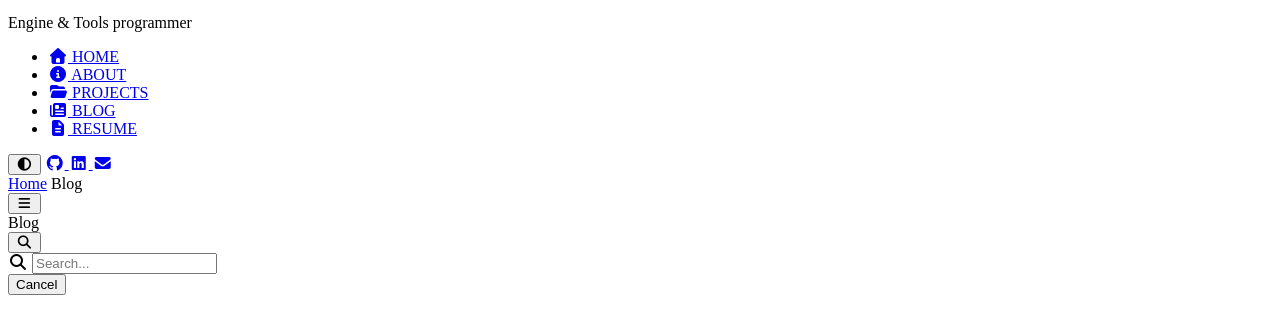
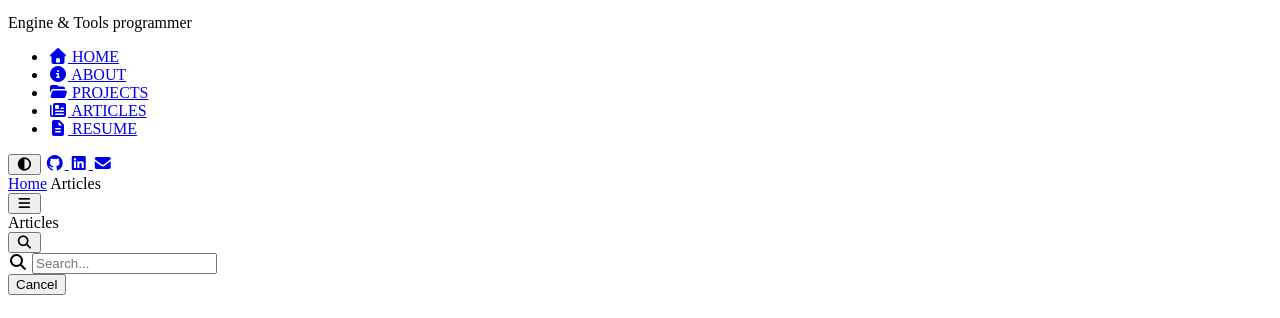
Before and after one commit to JuulH/juulh.github.io, a Jekyll site: the page built from _tabs/blog.md, in a window 1280 px wide. Shown: the part 128-446 px from the top of the page. Built offline with Jekyll 4.4.1, drawn with Linux system fonts in a browser that asks for light colours; cached includes are drawn as plain includes; nearby versions of some CDN libraries; a script that is not in the unit is left out; comment, search, counter and statistics services are not loaded.

Commit message:
refactor: rename blog to articles

```diff
--- a/_tabs/blog.md
+++ b/_tabs/blog.md
@@ -1,8 +1,8 @@
 ---
 layout: blog
-title: Blog
+title: Articles
 icon: fas fa-newspaper
 order: 2
 nav: true
-permalink: /blog/
+permalink: /articles/
 ---
```
